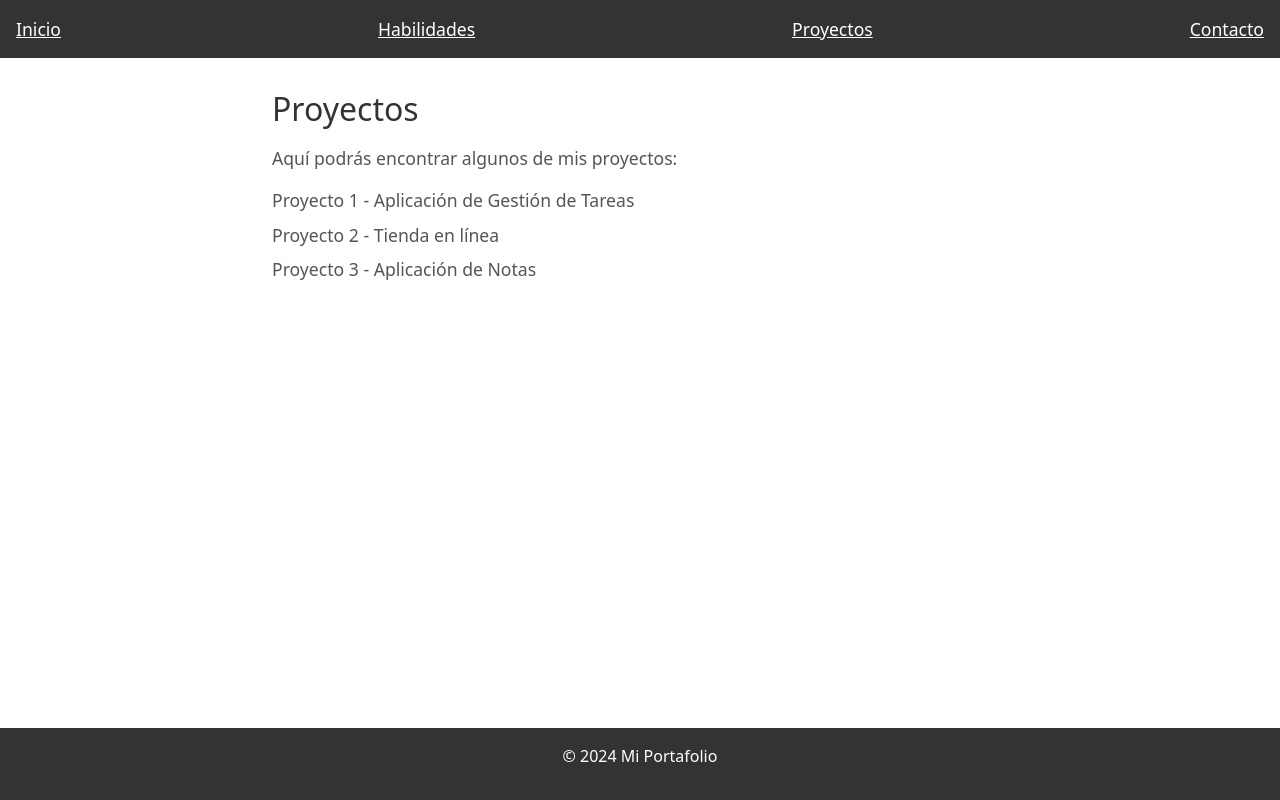
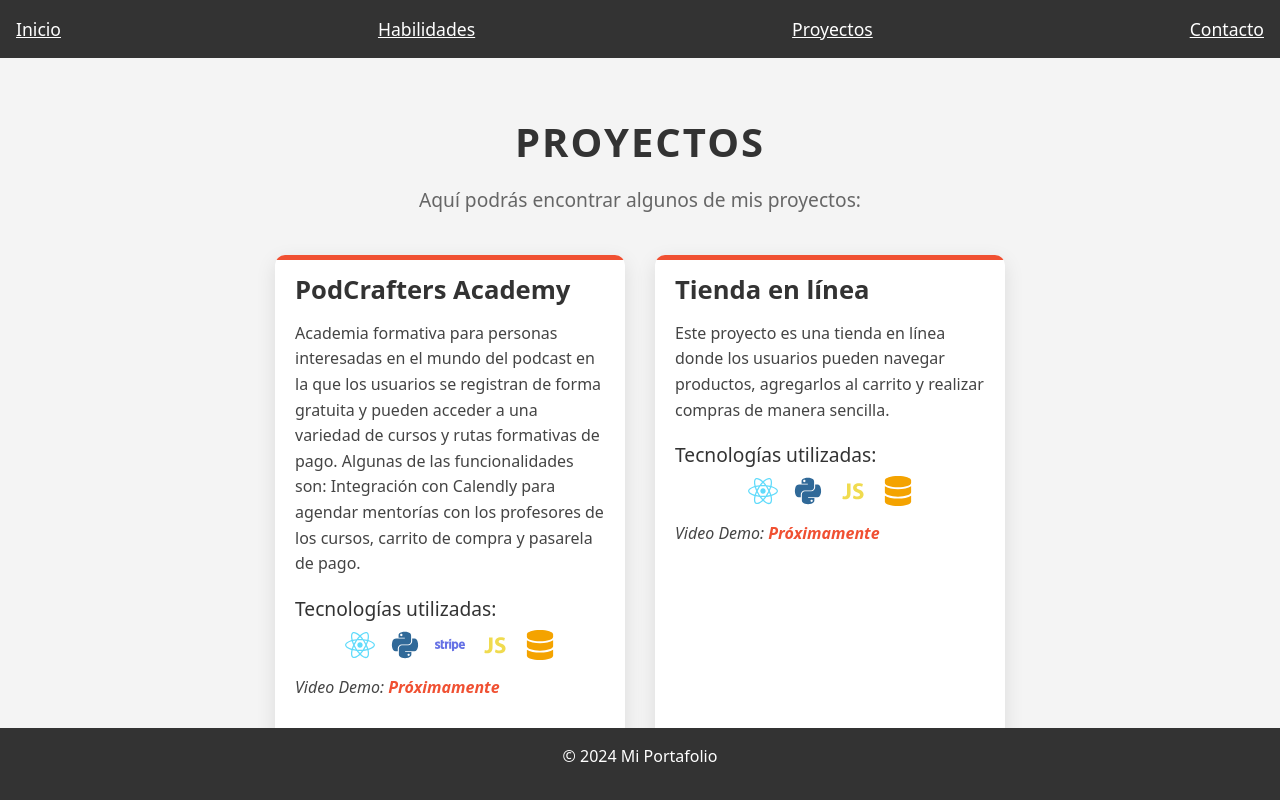
Before and after one commit to JuanmaGF/mi-portfolio, a React (Create React App) app: page /proyectos in a window 1280 px wide. Built offline with nearby package versions, Linux system fonts and the light colour scheme.

Commit message:
Nuevos diseños

```diff
--- a/src/components/Contacto.css
+++ b/src/components/Contacto.css
@@ -1,64 +1,49 @@
 /* Contacto.css */
-
-.contacto {
+.contacto-container {
+  text-align: center;
   padding: 2rem;
-  max-width: 800px;
-  margin: 0 auto;
+  background-color: #1e1e2f;
+  color: #fff;
+  border-radius: 8px;
+  max-width: 500px;
+  margin: 2rem auto;
+  box-shadow: 0px 4px 10px rgba(0, 0, 0, 0.2);
 }
 
-.contacto h2 {
+.contacto-container h2 {
   font-size: 2rem;
-  color: #333;
   margin-bottom: 1rem;
+  color: #00aaff;
 }
 
-.contacto p {
+.contacto-container p {
   font-size: 1.1rem;
-  color: #555;
   margin-bottom: 1.5rem;
 }
 
-form {
+.contacto-info {
   display: flex;
   flex-direction: column;
+  gap: 1rem;
 }
 
-.form-group {
-  margin-bottom: 1rem;
+.contacto-item {
+  display: flex;
+  align-items: center;
+  gap: 0.5rem;
+  font-size: 1.2rem;
 }
 
-.form-group label {
-  font-size: 1.1rem;
-  color: #333;
-  margin-bottom: 0.5rem;
+.contacto-icon {
+  color: #00aaff;
+  font-size: 1.5rem;
 }
 
-.form-group input,
-.form-group textarea {
-  padding: 0.8rem;
-  font-size: 1rem;
-  border: 1px solid #ddd;
-  border-radius: 5px;
-  width: 100%;
-  margin-bottom: 0.5rem;
+.contacto-item a {
+  color: #00aaff;
+  text-decoration: none;
 }
 
-.form-group textarea {
-  resize: vertical;
-  min-height: 150px;
+.contacto-item a:hover {
+  text-decoration: underline;
 }
-
-button {
-  background-color: #333;
-  color: white;
-  padding: 1rem;
-  font-size: 1.1rem;
-  border: none;
-  border-radius: 5px;
-  cursor: pointer;
-  transition: background-color 0.3s ease;
-}
-
-button:hover {
-  background-color: #555;
-}
--- a/src/components/Habilidades.css
+++ b/src/components/Habilidades.css
@@ -1,24 +1,67 @@
-/* Habilidades.css */
-
 .habilidades {
-  padding: 2rem;
-  max-width: 800px;
-  margin: 0 auto;
+  text-align: center;
+  padding: 20px;
 }
 
 .habilidades h2 {
   font-size: 2rem;
-  color: #333;
-  margin-bottom: 1rem;
+  margin-bottom: 20px;
 }
 
-.habilidades ul {
-  list-style-type: none;
-  padding: 0;
+.habilidades-seccion {
+  margin-top: 30px;
 }
 
-.habilidades ul li {
-  font-size: 1.1rem;
-  color: #555;
-  margin-bottom: 0.5rem;
+.habilidades-seccion h3 {
+  font-size: 1.5rem;
+  color: #666;
+  margin-bottom: 20px;
+  text-transform: uppercase;
+  border-bottom: 2px solid #ddd;
+  display: inline-block;
+  padding-bottom: 5px;
 }
+
+.habilidades-container {
+  display: flex;
+  flex-wrap: wrap;
+  justify-content: center;
+  gap: 20px;
+}
+
+.habilidad-item {
+  display: flex;
+  flex-direction: column;
+  align-items: center;
+  transition: transform 0.3s ease, box-shadow 0.3s ease;
+  width: 100px;
+  text-align: center;
+}
+
+.habilidad-item:hover {
+  transform: translateY(-5px);
+  box-shadow: 0 4px 8px rgba(0, 0, 0, 0.2);
+}
+
+.habilidad-icon {
+  font-size: 2.5rem;
+  margin-bottom: 8px;
+  color: #333;
+  transition: color 0.3s ease;
+}
+
+.habilidad-item:hover .habilidad-icon.react { color: #61dafb; }
+.habilidad-item:hover .habilidad-icon.js { color: #f7df1e; }
+.habilidad-item:hover .habilidad-icon.html { color: #e34f26; }
+.habilidad-item:hover .habilidad-icon.css { color: #1572b6; }
+.habilidad-item:hover .habilidad-icon.bootstrap { color: #7952b3; }
+.habilidad-item:hover .habilidad-icon.python { color: #306998; }
+.habilidad-item:hover .habilidad-icon.flask { color: #000; }
+.habilidad-item:hover .habilidad-icon.git { color: #f05032; }
+.habilidad-item:hover .habilidad-icon.github { color: #333; }
+
+.habilidad-item span {
+  font-size: 1rem;
+  color: #333;
+  margin-top: 5px;
+}
--- a/src/components/Inicio.js
+++ b/src/components/Inicio.js
@@ -1,15 +1,15 @@
-// src/components/Inicio.js
 import React from 'react';
 import './Inicio.css';
 import { Button } from 'react-bootstrap';
+
 function Inicio() {
   return (
     <section className="inicio-section bg-dark text-white text-center py-5">
       <div className="container">
         <h1 className="display-4">¡Bienvenido a mi Portafolio!</h1>
         <a href="/micv.pdf" download>
-        <Button variant="primary">Descargar mi CV</Button>
-      </a>
+          <Button variant="primary">Descargar mi CV</Button>
+        </a>
       </div>
     </section>
   );
--- a/src/components/Proyectos.css
+++ b/src/components/Proyectos.css
@@ -1,30 +1,107 @@
-/* Proyectos.css */
-
 .proyectos {
-  padding: 2rem;
-  max-width: 800px;
-  margin: 0 auto;
+  text-align: center;
+  padding: 60px 20px;
+  background-color: #f4f4f4;
 }
 
 .proyectos h2 {
-  font-size: 2rem;
+  font-size: 2.5rem;
+  margin-bottom: 20px;
   color: #333;
-  margin-bottom: 1rem;
+  font-weight: bold;
+  text-transform: uppercase;
+  letter-spacing: 2px;
 }
 
 .proyectos p {
-  font-size: 1.1rem;
-  color: #555;
-  margin-bottom: 1rem;
+  font-size: 1.2rem;
+  color: #666;
+  margin-bottom: 40px;
 }
 
-.proyectos ul {
-  list-style-type: none;
-  padding: 0;
+.proyectos-container {
+  display: flex;
+  flex-wrap: wrap;
+  justify-content: center;
+  gap: 30px;
 }
 
-.proyectos ul li {
-  font-size: 1.1rem;
+.proyecto-item {
+  background-color: #fff;
+  border-radius: 10px;
+  box-shadow: 0 6px 20px rgba(0, 0, 0, 0.1);
+  width: 100%;
+  max-width: 350px;
+  padding: 20px;
+  transition: transform 0.3s ease, box-shadow 0.3s ease;
+  text-align: left;
+  overflow: hidden;
+  position: relative;
+}
+
+.proyecto-item::after {
+  content: '';
+  position: absolute;
+  top: 0;
+  left: 0;
+  width: 100%;
+  height: 5px;
+  background-color: #f05032;
+}
+
+.proyecto-item:hover {
+  transform: translateY(-5px);
+  box-shadow: 0 6px 15px rgba(0, 0, 0, 0.2);
+}
+
+.proyecto-item h3 {
+  font-size: 1.6rem;
+  color: #333;
+  margin-bottom: 15px;
+  font-weight: bold;
+}
+
+.proyecto-item p {
+  font-size: 1rem;
+  color: #444;
+  line-height: 1.6;
+  margin-bottom: 20px;
+}
+
+.tecnologias {
+  margin-top: 20px;
+}
+
+.tecnologias h4 {
+  font-size: 1.2rem;
+  margin-bottom: 10px;
+  color: #333;
+}
+
+.icons {
+  display: flex;
+  justify-content: center;
+  gap: 15px;
+  margin-top: 10px;
+}
+
+.icons svg {
+  cursor: pointer;
+}
+
+.video-demo {
+  margin-top: 15px;
   color: #555;
-  margin-bottom: 0.5rem;
+  font-style: italic;
 }
+
+.video-demo strong {
+  color: #f05032;
+}
+
+@media (max-width: 768px) {
+  .proyectos-container {
+    flex-direction: column;
+    align-items: center;
+  }
+}
--- a/src/components/Proyectos.js
+++ b/src/components/Proyectos.js
@@ -1,16 +1,60 @@
 import React from 'react';
+import { FaReact, FaPython, FaStripe, FaDatabase } from 'react-icons/fa';  // Importar íconos de React Icons
+import { DiJava, DiJavascript1 } from 'react-icons/di';  // Otros íconos
 import './Proyectos.css';
 
 function Proyectos() {
   return (
-    <div className="proyectos">
+    <div className="proyectos" id="proyectos">
       <h2>Proyectos</h2>
       <p>Aquí podrás encontrar algunos de mis proyectos:</p>
-      <ul>
-        <li>Proyecto 1 - Aplicación de Gestión de Tareas</li>
-        <li>Proyecto 2 - Tienda en línea</li>
-        <li>Proyecto 3 - Aplicación de Notas</li>
-      </ul>
+
+      <div className="proyectos-container">
+        <div className="proyecto-item">
+          <h3>PodCrafters Academy</h3>
+          <p>
+            Academia formativa para personas interesadas en el mundo del podcast en la que los
+            usuarios se registran de forma gratuita y pueden acceder a una variedad de cursos y rutas formativas de pago. Algunas
+            de las funcionalidades son: Integración con Calendly para agendar mentorías con los profesores de los cursos, carrito de
+            compra y pasarela de pago.
+          </p>
+          <div className="tecnologias">
+            <h4>Tecnologías utilizadas:</h4>
+            <div className="icons">
+              <FaReact size={30} color="#61DBFB" title="React.js" />
+              <FaPython size={30} color="#306998" title="Python" />
+              <FaStripe size={30} color="#6772E5" title="Stripe" />
+              <DiJavascript1 size={30} color="#F0DB4F" title="JavaScript" />
+              <FaDatabase size={30} color="#f4a300" title="SQLAlchemy" />
+            </div>
+          </div>
+          <div className="video-demo">
+            <p>Video Demo: <strong>Próximamente</strong></p>
+          </div>
+        </div>
+
+        <div className="proyecto-item">
+          <h3>Tienda en línea</h3>
+          <p>
+            Este proyecto es una tienda en línea donde los usuarios pueden navegar productos, agregarlos al carrito y realizar compras
+            de manera sencilla.
+          </p>
+          <div className="tecnologias">
+            <h4>Tecnologías utilizadas:</h4>
+            <div className="icons">
+              <FaReact size={30} color="#61DBFB" title="React.js" />
+              <FaPython size={30} color="#306998" title="Python" />
+              <DiJavascript1 size={30} color="#F0DB4F" title="JavaScript" />
+              <FaDatabase size={30} color="#f4a300" title="SQLAlchemy" />
+            </div>
+          </div>
+          <div className="video-demo">
+            <p>Video Demo: <strong>Próximamente</strong></p>
+          </div>
+        </div>
+
+
+      </div>
     </div>
   );
 }
--- a/src/components/SobreMi.js
+++ b/src/components/SobreMi.js
@@ -1,12 +1,51 @@
 import React from 'react';
 import './SobreMi.css';
+import { Button } from 'react-bootstrap';
+import { FaLaptopCode, FaCogs, FaChalkboardTeacher } from 'react-icons/fa';  // Añadimos iconos
 
 function SobreMi() {
   return (
-    <div className="sobre-mi">
-      <h2>Sobre Mi</h2>
-      <p>Soy un desarrollador fullstack con experiencia en React.js, Python, Flask y SQLAlchemy. Me apasiona crear aplicaciones web robustas y eficientes.</p>
-    </div>
+    <section className="sobre-mi-section text-white py-5">
+      <div className="container sobre-mi-container">
+        <div className="sobre-mi-header">
+          <h1 className="display-4 saludo animate__animated animate__fadeIn">¡Hola! Soy Juanma</h1>
+          <p className="lead sobre-mi-text fade-in-delay-1">
+            Soy un desarrollador fullstack apasionado por la tecnología y la innovación. Me enfoco en crear soluciones completas y eficientes.
+          </p>
+        </div>
+
+        <div className="sobre-mi-skills">
+          <h3 className="skills-title fade-in-delay-2">Lo que me motiva</h3>
+          <div className="skills-icons">
+            <div className="skill-item fade-in-delay-3">
+              <FaLaptopCode className="skill-icon" />
+              <p>Desarrollo Fullstack</p>
+            </div>
+            <div className="skill-item fade-in-delay-4">
+              <FaCogs className="skill-icon" />
+              <p>Optimización y soluciones escalables</p>
+            </div>
+            <div className="skill-item fade-in-delay-5">
+              <FaChalkboardTeacher className="skill-icon" />
+              <p>Colaboración y mentoring</p>
+            </div>
+          </div>
+        </div>
+
+        <div className="sobre-mi-description">
+
+          <p className="sobre-mi-text fade-in-delay-7">
+            Mi objetivo es hacer de cada proyecto una experiencia única, contribuyendo al crecimiento del equipo y logrando resultados impactantes.
+          </p>
+        </div>
+
+        <div className="sobre-mi-cta fade-in-delay-8">
+          <a href="/micv.pdf" download>
+            <Button variant="primary" className="btn-download">Descargar mi CV</Button>
+          </a>
+        </div>
+      </div>
+    </section>
   );
 }
 
```
Also changed, not shown: src/components/Contacto.js (+12 -54 lines), src/components/Habilidades.js (+32 -23 lines), src/components/SobreMi.css (+132 -10 lines).
